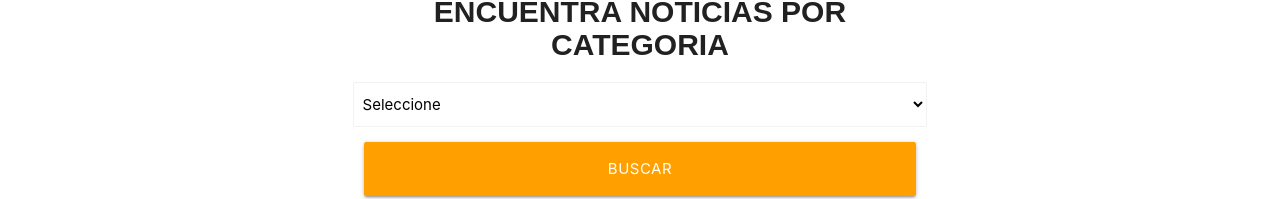
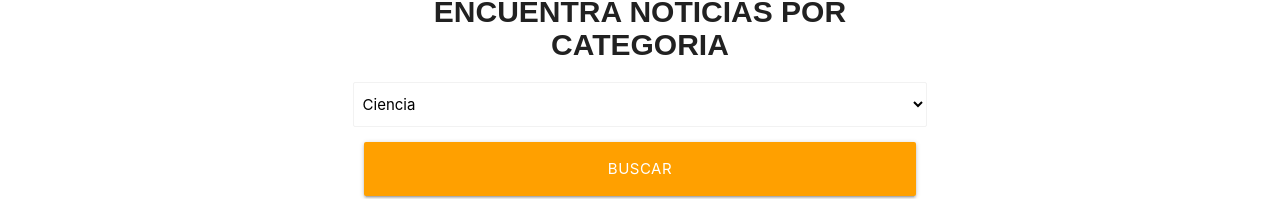
Before and after one commit to micspinis/News, a React (Create React App) app: page / in a window 1280 px wide. Shown: the part 135-334 px from the top of the page. Built offline with nearby package versions, Linux system fonts and the light colour scheme.

Commit message:
Mostrando opciones con useSelect en Formulario

```diff
--- a/src/componentes/Formulario.js
+++ b/src/componentes/Formulario.js
@@ -5,8 +5,19 @@
 
 const Formulario = () => {
 
+    // Creando opciones
+    const OPCIONES = [
+        { value: 'general', label: 'General'},
+        { value: 'business', label: 'Negocios'},
+        { value: 'entertainment', label: 'Entretenimiento'},
+        { value: 'health', label: 'Salud'},
+        { value: 'science', label: 'Ciencia'},
+        { value: 'sports', label: 'Deportes'},
+        { value: 'technology', label: 'Tecnologia'}
+    ]
+
     // Utilizando custom hook
-    const [ categoria, SelectNoticias ] = useSelect();
+    const [ categoria, SelectNoticias ] = useSelect('science', OPCIONES);
 
     return (
         // Combinacion de dos fuentes distintas de estilos
--- a/src/hooks/useSelect.js
+++ b/src/hooks/useSelect.js
@@ -3,11 +3,17 @@
 const useSelect = (stateInicial, opciones) => {
 
     // state del custom hook
-    const [ state, actualizarState ] = useState('');
+    const [ state, actualizarState ] = useState(stateInicial);
 
     const SelectNoticias = () => (
-        <select className="browser-default">
-            <option value="">Seleccione</option>
+        <select
+            className="browser-default"
+            value={state}
+            onChange={ e => actualizarState(e.target.value)}
+        >
+            {opciones.map(opcion => (
+                <option key={opcion.value} value={opcion.value}> {opcion.label} </option>
+            ))}
         </select>
     );
 
```
